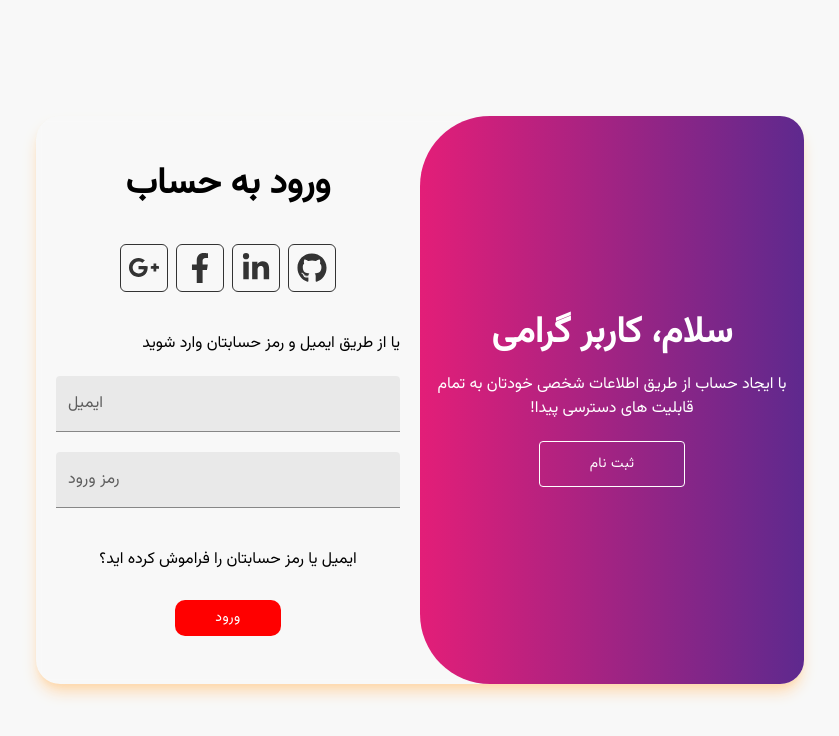
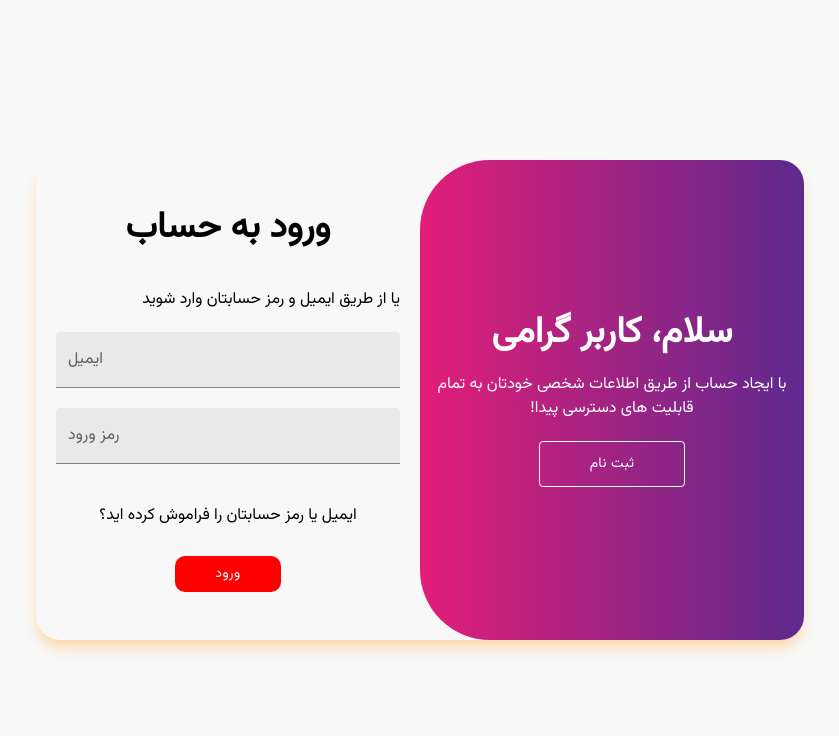
Before and after one commit to sisyx/music-trend, a React (Vite) app: page /login in a window 1280 px wide. Shown: the top 736 px of the page, without its empty margins (220-1059 px from the left). Built offline with nearby package versions, Linux system fonts and the light colour scheme.

Commit message:
remove: opt icons from login

```diff
--- a/src/pages/login/Login.jsx
+++ b/src/pages/login/Login.jsx
@@ -183,11 +183,11 @@ const Home = () => {
                 <p className="text-white text-center">با وارد شدن از طریق اطلاعات شخصی خودتان، به همه قابلیت های سایت دسترسی داشته باشید</p>
                 <Button sx={{background: "transparent", border: "1px white solid", color: "white", paddingInline: "50px", paddingBlock: "10px"}} onClick={() => setIsSigningUp(false)}>ورود</Button>
             </div>
-            <div className={`w-full max-w-96 flex flex-col gap-10 items-center justify-center pt-12 pb-12 pr-5 pl-5 z-10 ${isSigningUp ? "-translate-y-full absolute" : forgotPass ? "-translate-y-full absolute" : ''} transition-500 ease-in-out`}>
+            <div className={`w-full max-w-96 flex flex-col gap-10 items-center justify-center pt-12 pb-12 pr-5 pl-5 z-10 ${isSigningUp ? "-translate-y-full absolute scale-0 rotate-12 -z-50" : forgotPass ? "-translate-y-full absolute scale-0 rotate-12 -z-50" : 'scale-100'} transition-all duration-500 ease-in-out`}>
                 {/* Sign In */}
                 <h1 className="md:text-4xl font-bold">ورود به حساب</h1>
                 {/* icons */}
-                <div className="flex gap-2 justify-between text-darkbg md:text-3xl">
+                {/* <div className="flex gap-2 justify-between text-darkbg md:text-3xl">
                     <div onClick={featureNotSupported} className="border border-darkbg rounded-md p-2 hover:text-lightbg hover:bg-darkbg transition-all cursor-pointer">
                         <GrGooglePlus />
                     </div>
@@ -200,7 +200,7 @@ const Home = () => {
                     <div onClick={featureNotSupported} className="border border-darkbg rounded-md p-2 hover:text-lightbg hover:bg-darkbg transition-all cursor-pointer">
                         <FaGithub />
                     </div>
-                </div>
+                </div> */}
                 {/* inputs */}
                 <div className="flex flex-col gap-5 w-full">
                     <p className="text-right">یا از طریق ایمیل و رمز حسابتان وارد شوید</p>
@@ -232,7 +232,7 @@ const Home = () => {
                     </Button>
                 </div>
             </div>
-            <div className={`w-full max-w-96 flex flex-col gap-10 items-center justify-center pt-12 pb-12 pr-5 pl-5 z-10 ${forgotPass ? "" : 'absolute -translate-x-full'} transition-500 ease-in-out`}>
+            <div className={`w-full max-w-96 flex flex-col gap-10 items-center justify-center pt-12 pb-12 pr-5 pl-5 z-10 ${forgotPass ? "" : 'absolute -translate-x-full scale-0 rotate-[30deg]'} transition-all duration-500 ease-in-out`}>
                 {/* Sign In */}
                 <h1 className="text-4xl font-bold">بازیابی رمز عبور</h1>
                 {/* inputs */}
@@ -255,11 +255,11 @@ const Home = () => {
                 </div>
             </div>
             <div className={`h-full w-full max-w-96 overflow-hidden z-10`}>
-                    <div className={`w-full max-w-96 flex flex-col gap-10 items-center justify-center pt-12 pb-12 pr-5 pl-5 z-10 ${isSigningUp ? "" : 'translate-y-full absolute'} transition-500 ease-in-out`}>
+                    <div className={`w-full max-w-96 flex flex-col gap-10 items-center justify-center pt-12 pb-12 pr-5 pl-5 scale-100 ${isSigningUp ? "translate-y-0" : 'translate-y-full absolute scale-50 rotate-12'} transition-all duration-500 ease-in-out`}>
                     {/* Sign In */}
                     <h1 className="text-4xl font-bold">ثبت نام</h1>
                     {/* icons */}
-                    <div className="flex gap-2 justify-between text-darkbg md:text-3xl">
+                    {/* <div className="flex gap-2 justify-between text-darkbg md:text-3xl">
                         <div onClick={featureNotSupported} className="border border-darkbg rounded-md p-2 hover:text-lightbg hover:bg-darkbg transition-all cursor-pointer">
                             <GrGooglePlus />
                         </div>
@@ -272,7 +272,7 @@ const Home = () => {
                         <div onClick={featureNotSupported} className="border border-darkbg rounded-md p-2 hover:text-lightbg hover:bg-darkbg transition-all cursor-pointer">
                             <FaGithub />
                         </div>
-                    </div>
+                    </div> */}
                     {/* inputs */}
                     <div className="flex flex-col gap-5 w-full text-right">
                         <p>یا از ایمیل برای ثبت نام استفاده کنید</p>
```
